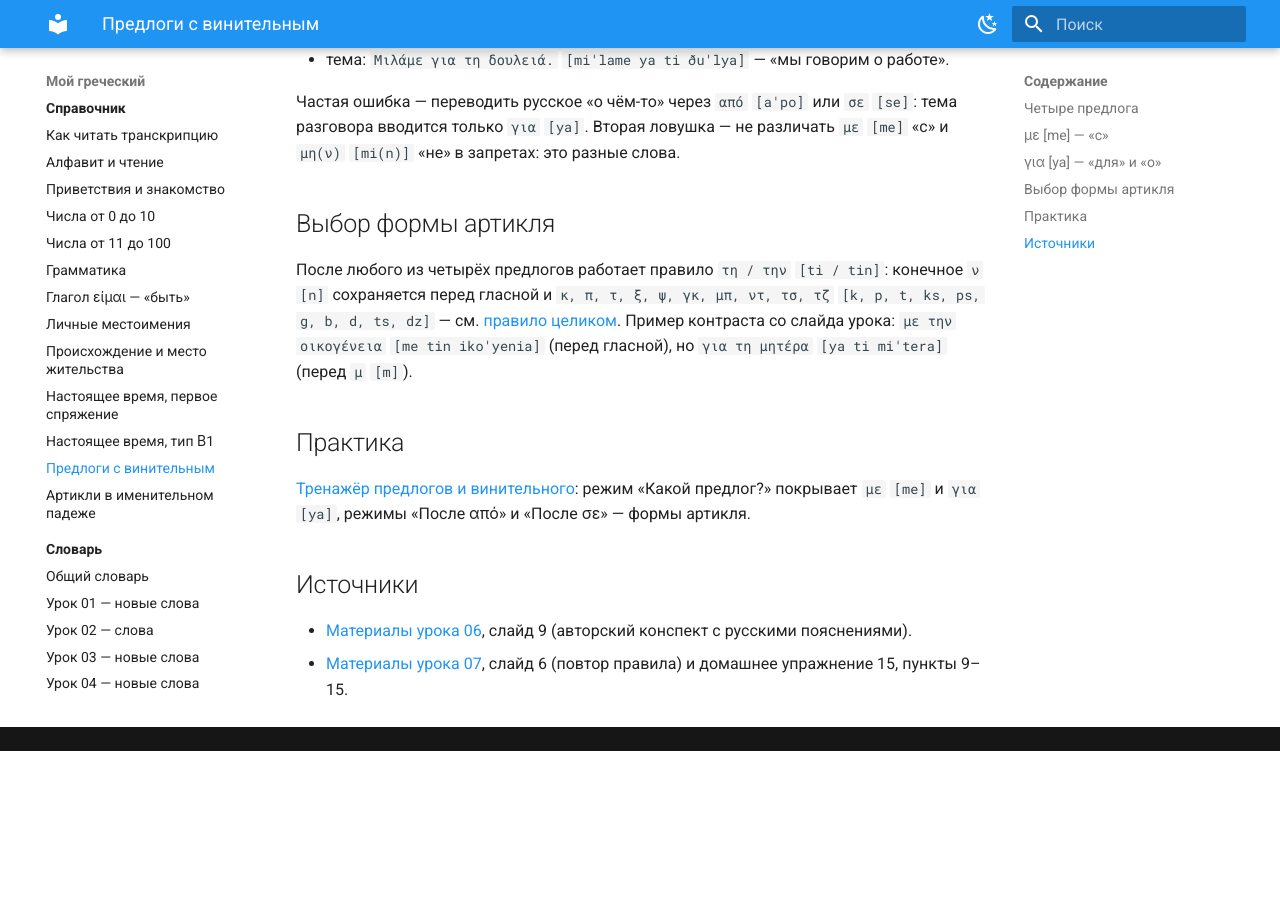
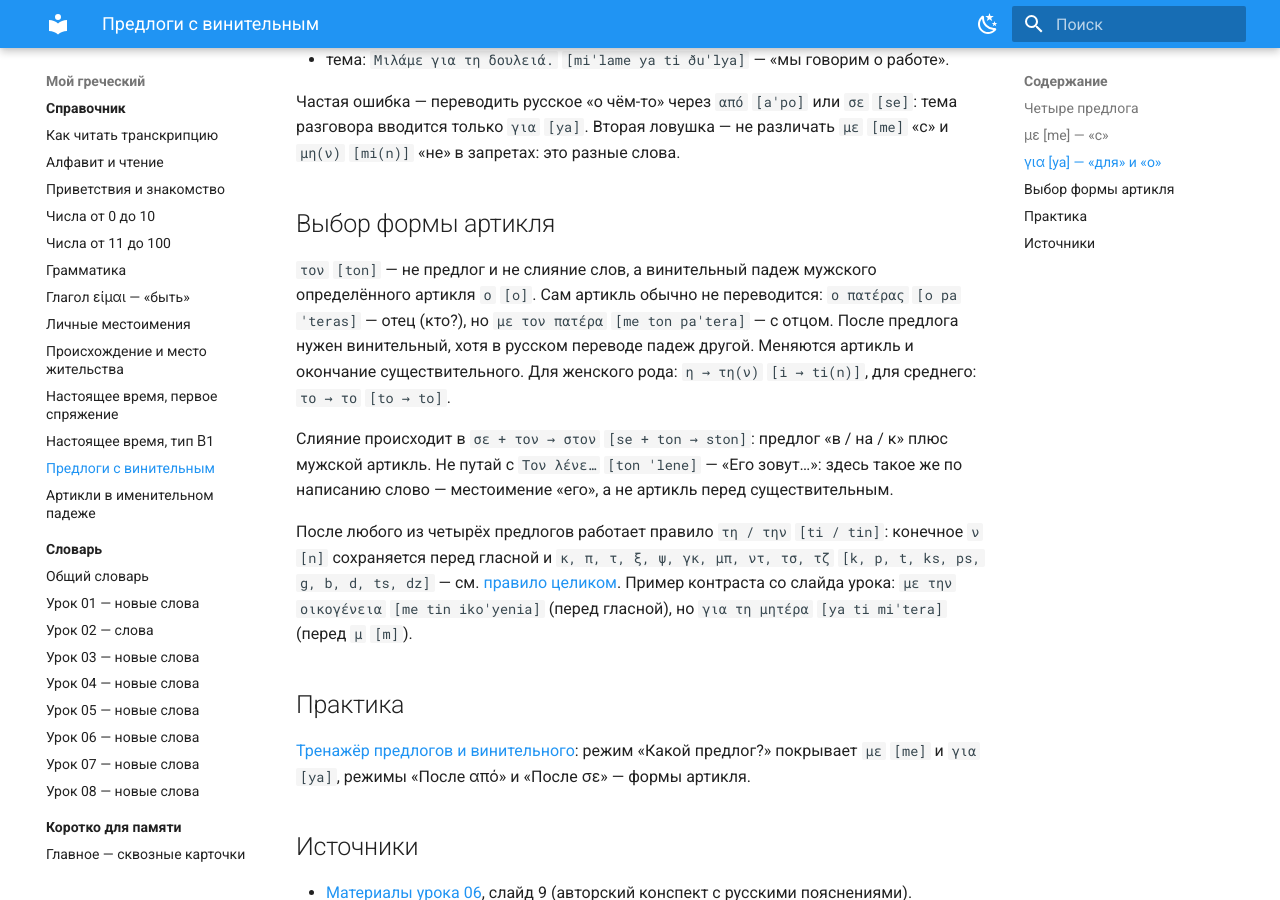
Before and after one commit to arch7tect/Greek, an MkDocs documentation site: the page built from docs/reference/grammar/prepositions-accusative.md, in a window 1280 px wide and 900 px high, scrolled down 1315 px. Built offline with MkDocs 1.6.1 and Material for MkDocs 9.7.7, drawn with Linux system fonts in a browser that asks for light colours; before the commit the page ends 2066 px from its top, so only the background shows below that.

Commit message:
Explain accusative articles on core revision card

```diff
--- a/docs/reference/grammar/prepositions-accusative.md
+++ b/docs/reference/grammar/prepositions-accusative.md
@@ -50,6 +50,19 @@
 
 ## Выбор формы артикля
 
+`τον` `[ton]` — не предлог и не слияние слов, а винительный падеж мужского
+определённого артикля `ο` `[o]`. Сам артикль обычно не переводится:
+`ο πατέρας` `[o paˈteras]` — отец (кто?), но
+`με τον πατέρα` `[me ton paˈtera]` — с отцом. После предлога нужен
+винительный, хотя в русском переводе падеж другой. Меняются артикль и
+окончание существительного. Для женского рода: `η → τη(ν)` `[i → ti(n)]`,
+для среднего: `το → το` `[to → to]`.
+
+Слияние происходит в `σε + τον → στον` `[se + ton → ston]`:
+предлог «в / на / к» плюс мужской артикль. Не путай с
+`Τον λένε…` `[ton ˈlene]` — «Его зовут…»: здесь такое же по написанию
+слово — местоимение «его», а не артикль перед существительным.
+
 После любого из четырёх предлогов работает правило `τη / την`
 `[ti / tin]`: конечное `ν` `[n]` сохраняется перед гласной и `κ, π, τ, ξ, ψ,
 γκ, μπ, ντ, τσ, τζ` `[k, p, t, ks, ps, g, b, d, ts, dz]` — см.
```
Also changed, not shown: extracted/lessons/lesson-08-source-audit.md (+7 -0 lines), docs/assets/mobile/core/card-7.png, 6 other files.
